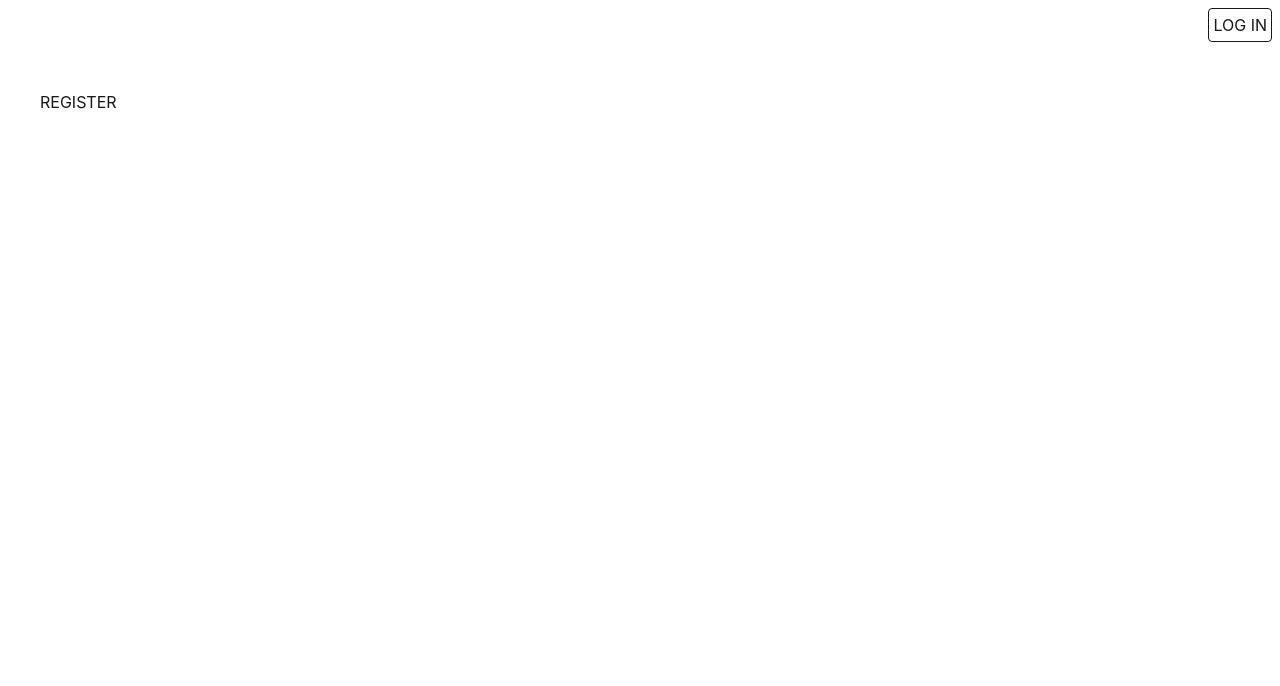
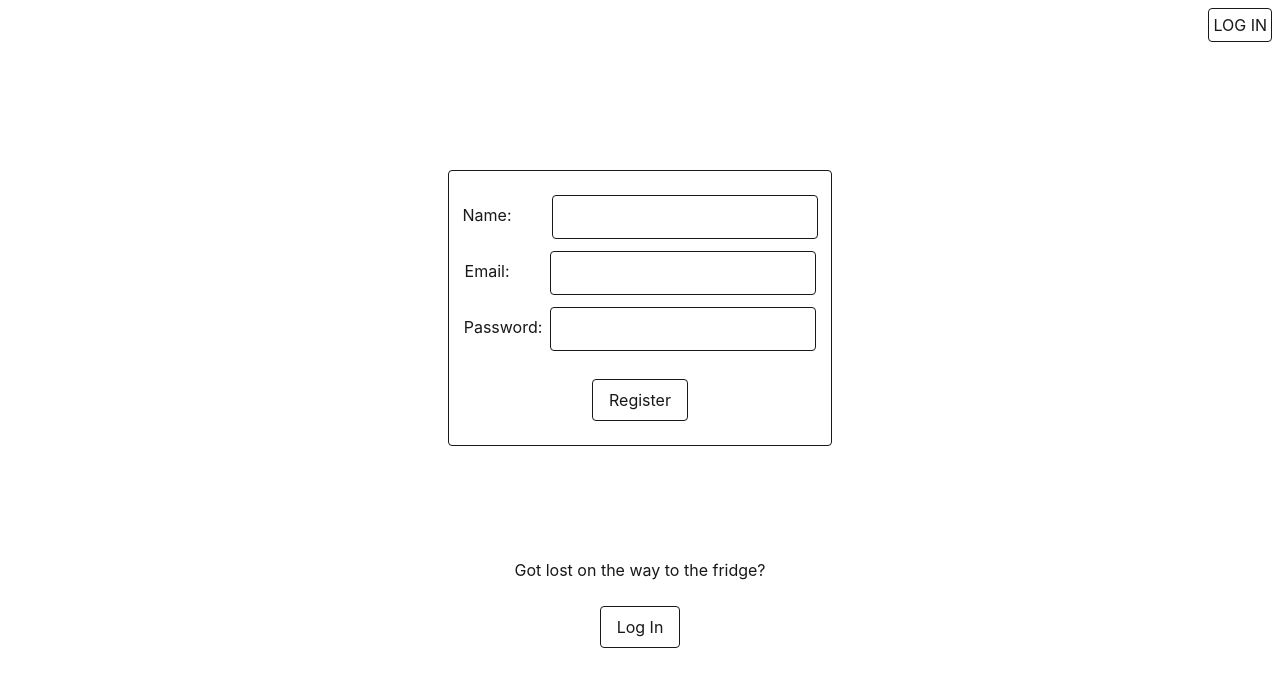
Before and after one commit to Gracelium64/wbs-event-scheduler, a React (Vite) app in the folder frontend/: page /register in a window 1280 px wide. Shown: the top 686 px of the page. Built offline with nearby package versions, Linux system fonts and the light colour scheme.

Commit message:
register

```diff
--- a/frontend/src/components/NavBar.jsx
+++ b/frontend/src/components/NavBar.jsx
@@ -7,9 +7,9 @@ const NavBar = () => {
   const navigate = useNavigate();
 
   function handleLogout() {
+    navigate("/");
     logoutUser();
     setIsLoggedIn(false);
-    navigate("/");
   }
 
   return (
--- a/frontend/src/pages/LogIn.jsx
+++ b/frontend/src/pages/LogIn.jsx
@@ -97,7 +97,7 @@ const LogIn = () => {
         <h1 className="m-4">No user yet?</h1>
         <button
           onClick={() => navigate("/register")}
-          className="border rounded  p-1 hover:bg-purple-900 transition-colors duration-300 ease-in-out"
+          className="px-4 py-2 border rounded  p-1 hover:bg-purple-900 transition-colors duration-300 ease-in-out"
         >
           Register
         </button>
--- a/frontend/src/pages/Register.jsx
+++ b/frontend/src/pages/Register.jsx
@@ -1,5 +1,130 @@
+import { useNavigate } from "react-router";
+import { registerUser } from "../server/authFunctions";
+import { useState } from "react";
+
 const Register = () => {
-  return <div>REGISTER</div>;
+  const navigate = useNavigate();
+
+  const [email, setEmail] = useState("");
+  const [password, setPassword] = useState("");
+  const [name, setName] = useState("");
+  const [emailError, setEmailError] = useState("");
+  const [passwordError, setPasswordError] = useState("");
+  const [nameError, setNameError] = useState("");
+
+  async function handleRegister(e) {
+    e.preventDefault();
+
+    let valid = true;
+    if (!email) {
+      setEmailError("Email is required");
+
+      valid = false;
+    } else {
+      setEmailError("");
+    }
+    if (!password) {
+      setPasswordError("Password is required");
+      valid = false;
+    } else {
+      setPasswordError("");
+    }
+    if (password.length < 8) {
+      setPasswordError("Password must be at least 8 characters long");
+      valid = false;
+    } else {
+      setPasswordError("");
+    }
+    if (!name) {
+      setNameError("Name is required");
+      valid = false;
+    } else {
+      setNameError("");
+    }
+
+    if (!valid) return;
+
+    await registerUser({ email, password, name });
+    navigate("/login");
+  }
+
+  return (
+    <>
+      <div
+        className={`border rounded max-w-sm m-20 mx-auto ${emailError && passwordError && nameError ? "border-red-600" : ""}`}
+      >
+        <form
+          onSubmit={handleRegister}
+          className="rounded-xl p-6 flex flex-col items-center justify-center gap-2"
+        >
+          <div className="flex flex-col">
+            {" "}
+            <div className="flex flex-row ">
+              <label className="block mb-4 mt-2">Name: </label>
+              <input
+                type="text"
+                name="name"
+                value={name}
+                onChange={(e) => setName(e.target.value)}
+                className={`mb-1 p-2 rounded border ml-10 ${emailError ? "border-red-500" : ""}`}
+              />
+            </div>
+            {nameError && (
+              <p className="text-red-400 text-xs ml-2 mb-2">{emailError}</p>
+            )}
+          </div>
+
+          <div className="flex flex-col">
+            {" "}
+            <div className="flex flex-row ">
+              <label className="block mb-4 mt-2">Email: </label>
+              <input
+                type="email"
+                name="email"
+                value={email}
+                onChange={(e) => setEmail(e.target.value)}
+                className={`mb-1 p-2 rounded border ml-10 ${emailError ? "border-red-500" : ""}`}
+              />
+            </div>
+            {emailError && (
+              <p className="text-red-400 text-xs ml-2 mb-2">{emailError}</p>
+            )}
+          </div>
+
+          <div className="flex flex-col">
+            <div className="flex flex-row">
+              <label className="block mb-4 mt-2">Password: </label>
+              <input
+                type="password"
+                name="password"
+                value={password}
+                onChange={(e) => setPassword(e.target.value)}
+                className={`mb-1 p-2 rounded border ml-2 ${passwordError ? "border-red-500" : ""}`}
+              />
+            </div>
+            {passwordError && (
+              <p className="text-red-400 text-xs ml-2 mb-2">{passwordError}</p>
+            )}
+          </div>
+          <button
+            type="submit"
+            className="px-4 py-2 rounded border mt-4  hover:bg-purple-900 transition-colors duration-300 ease-in-out"
+          >
+            Register
+          </button>
+        </form>
+      </div>
+      <div className="flex flex-col justify-center items-center gap-2 p-4">
+        <h1 className="m-4">Got lost on the way to the fridge?</h1>
+        <button
+          onClick={() => navigate("/login")}
+          className="px-4 py-2 border rounded  p-1 hover:bg-purple-900 transition-colors duration-300 ease-in-out"
+        >
+          Log In
+        </button>
+      </div>
+    </>
+  );
 };
 
 export default Register;
```
